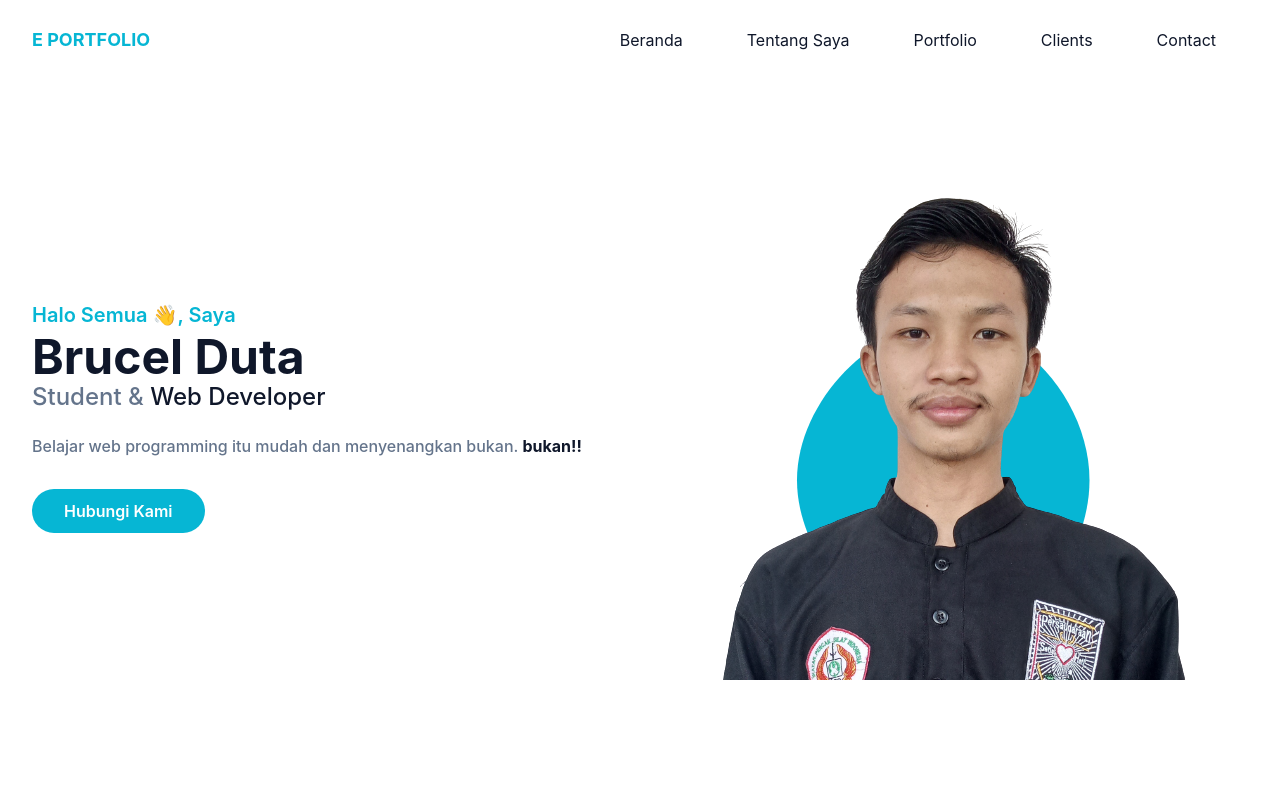
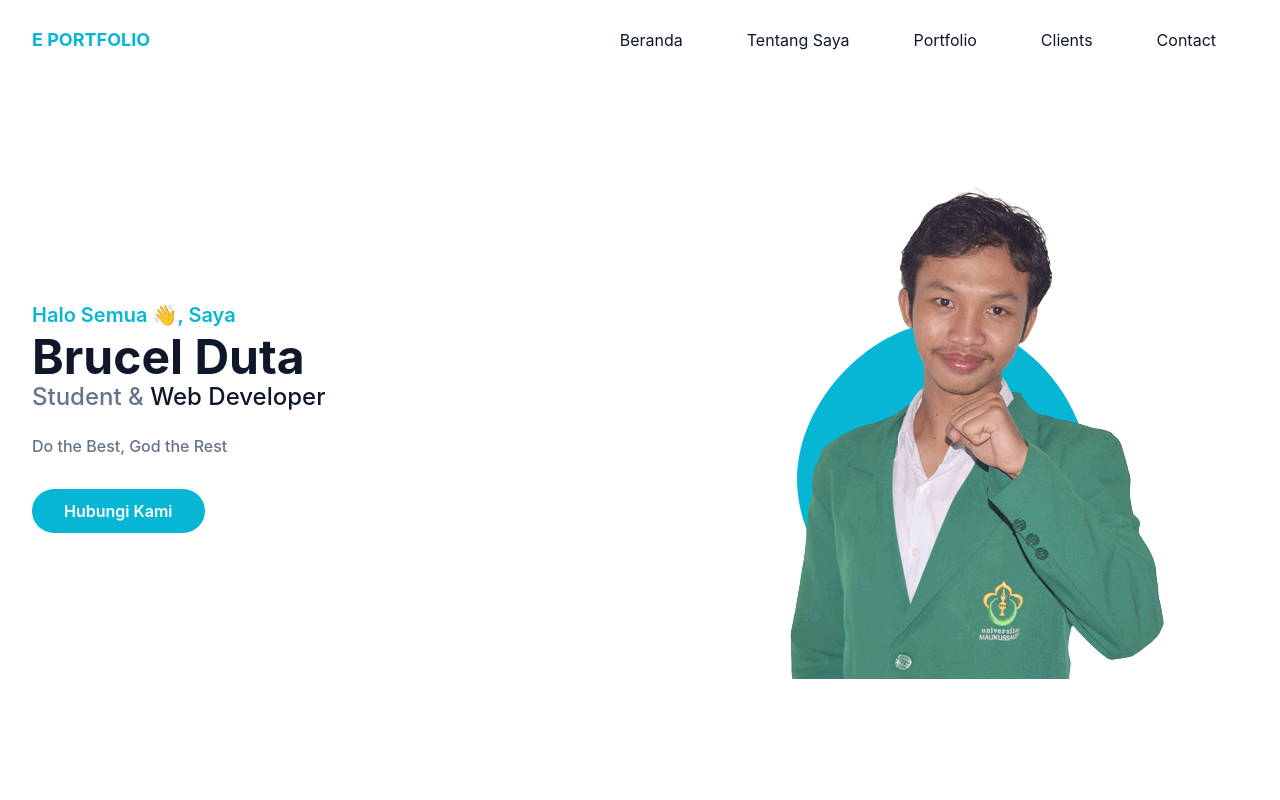
Before and after one commit to BrucelD14/BrucelD14.github.io, a website: page index.html in a window 1280 px wide. Shown: the top 800 px of the page. Drawn offline with nearby package versions, Linux system fonts and the light colour scheme.

Commit message:
change photo & tagline

```diff
--- a/index.html
+++ b/index.html
@@ -64,8 +64,7 @@
           <h2 class="font-medium text-secondary text-lg mb-5 lg:text-2xl">Student & <span class="text-dark">Web
               Developer</span>
           </h2>
-          <p class="font-medium text-secondary mb-10 leading-relaxed">Belajar web programming itu mudah dan menyenangkan
-            bukan. <span class="text-dark font-bold">bukan!!</span>
+          <p class="font-medium text-secondary mb-10 leading-relaxed">Do the Best, God the Rest
           </p>
 
           <a href="#contact"
@@ -75,7 +74,7 @@
 
         <div class="w-full self-end px-4 lg:w-1/2">
           <div class="relative mt-10 lg:mt-9 lg:right-0">
-            <img src="dist/img/bru1.png" alt="Brucel Duta" class="max-w-full mx-auto">
+            <img src="dist/img/almet-brucel.png" alt="Brucel Duta" class="max-w-full mx-auto">
             <span class="absolute bottom-0.5 -z-10 left-1/2 -translate-x-1/2 md:scale-125">
 
               <svg width="400" height="400" viewBox="0 0 200 200" xmlns="http://www.w3.org/2000/svg">
```
Also changed, not shown: dist/img/almet-brucel.png (added), dist/img/bru1.jpg (deleted).
